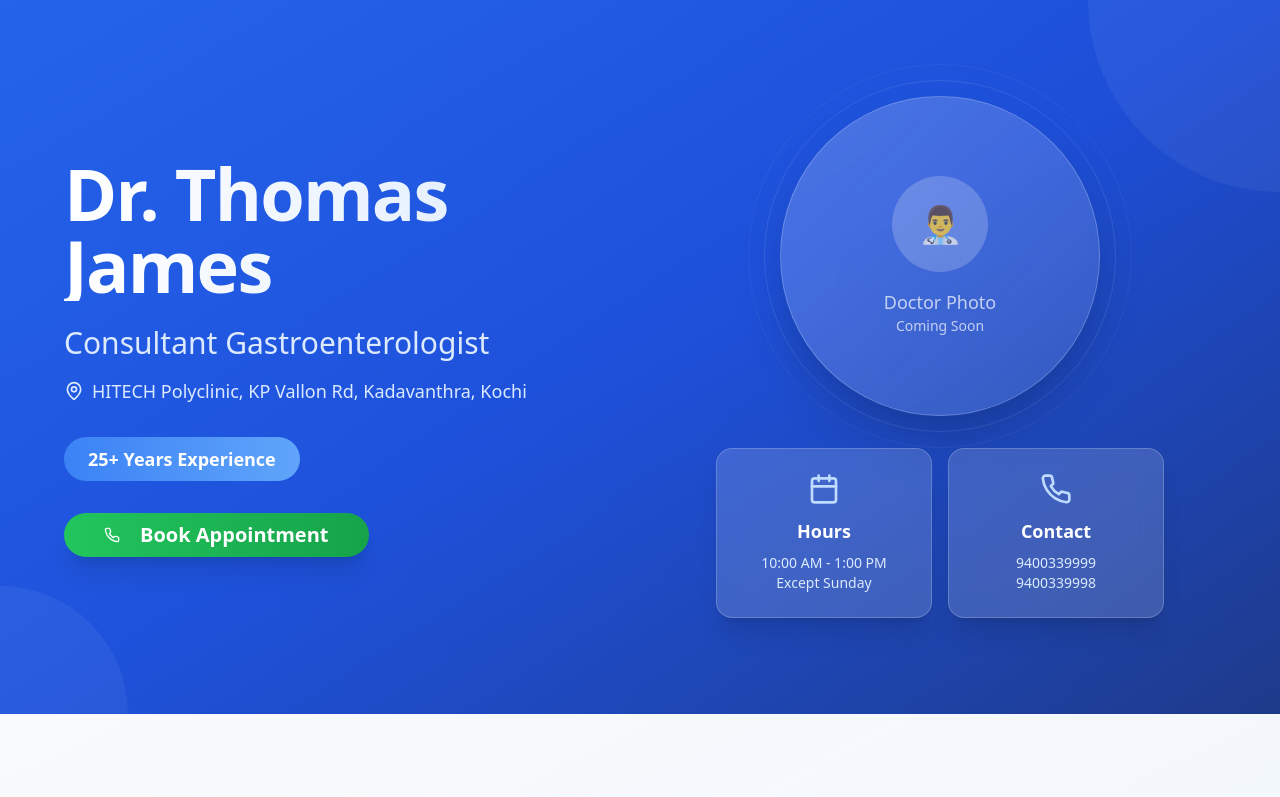
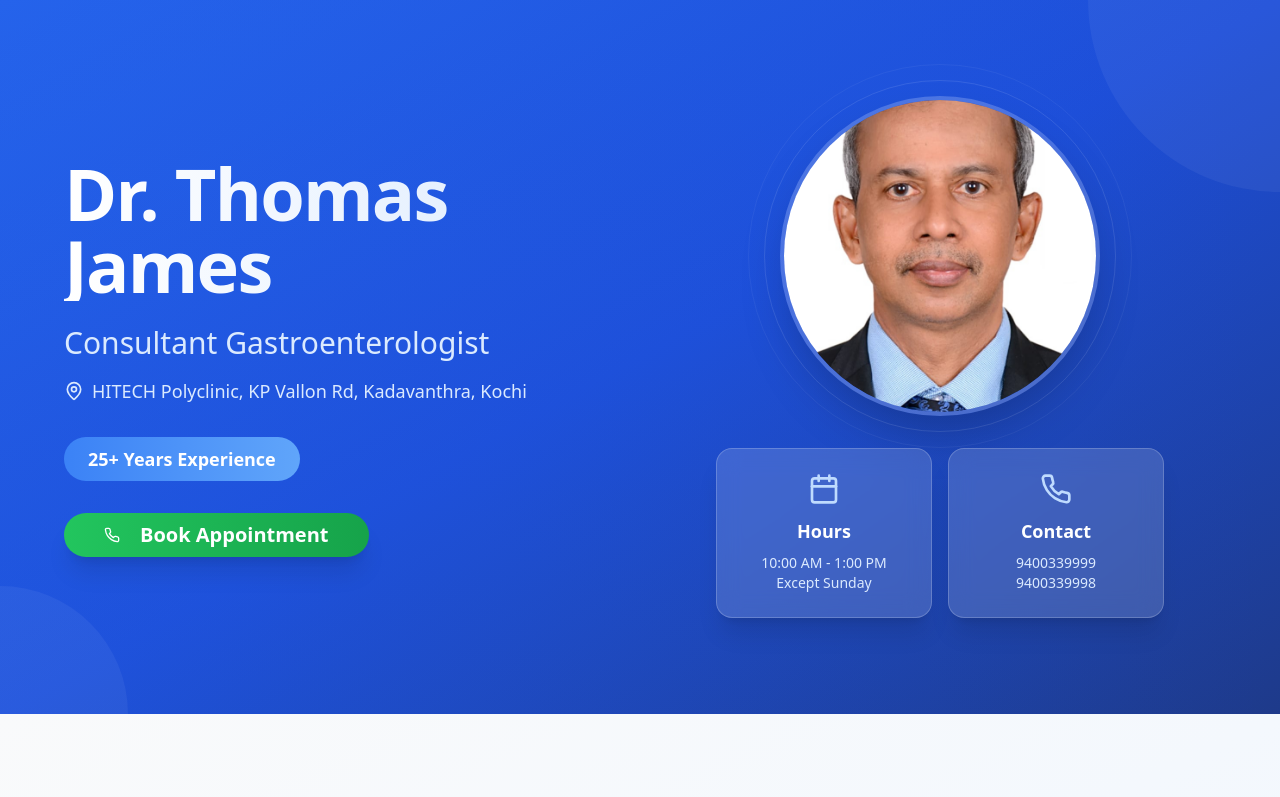
Before and after one commit to MySitesBallAd/dr-james-appointment-hub, a React (Vite) app: page / in a window 1280 px wide. Shown: the top 797 px of the page. Built offline with nearby package versions, Linux system fonts and the light colour scheme.

Commit message:
Add doctor's photo
Replaced the placeholder with the provided photo.

```diff
--- a/src/components/Hero.tsx
+++ b/src/components/Hero.tsx
@@ -41,16 +41,14 @@ const Hero = () => {
 
           {/* Right side - Doctor photo and info cards */}
           <div className="flex flex-col items-center space-y-8">
-            {/* Doctor Photo Placeholder */}
+            {/* Doctor Photo */}
             <div className="relative">
-              <div className="w-80 h-80 rounded-full bg-gradient-to-br from-white/20 to-white/10 backdrop-blur-sm border border-white/20 flex items-center justify-center shadow-2xl">
-                <div className="text-center text-white/70">
-                  <div className="w-24 h-24 mx-auto mb-4 rounded-full bg-white/20 flex items-center justify-center">
-                    <span className="text-4xl">👨‍⚕️</span>
-                  </div>
-                  <p className="text-lg font-medium">Doctor Photo</p>
-                  <p className="text-sm">Coming Soon</p>
-                </div>
+              <div className="w-80 h-80 rounded-full overflow-hidden shadow-2xl border-4 border-white/20">
+                <img
+                  src="/lovable-uploads/ff73bdd9-4e0a-4253-b879-580cfd11066b.png"
+                  alt="Dr. Thomas James - Consultant Gastroenterologist"
+                  className="w-full h-full object-cover"
+                />
               </div>
               {/* Decorative rings */}
               <div className="absolute -inset-4 rounded-full border border-white/10"></div>
```
Also changed, not shown: public/lovable-uploads/ff73bdd9-4e0a-4253-b879-580cfd11066b.png (added).
